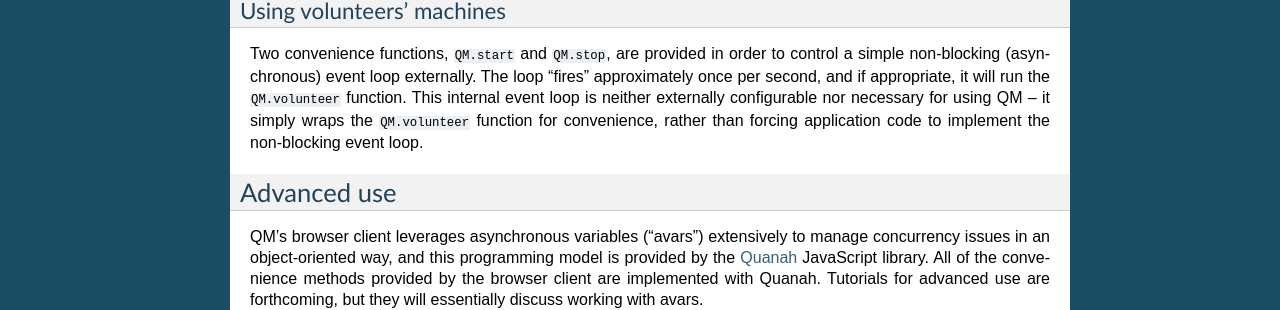
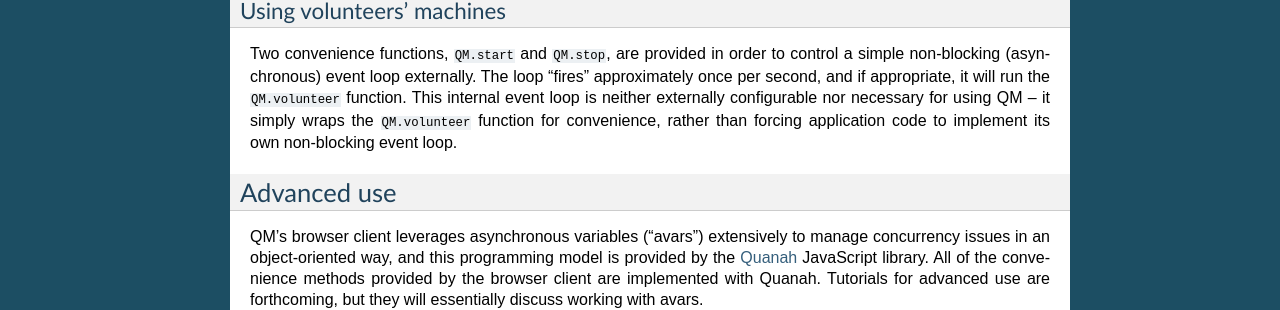
Before and after one commit to qmachine/qmachine, a Sphinx documentation site: the page built from docs/browser-client.rst, in a window 1280 px wide. Shown: the part 767-1077 px from the top of the page. Built offline with Sphinx 7.4.7, drawn with Linux system fonts in a browser that asks for light colours.

Commit message:
Quick change for word choice

```diff
--- a/docs/browser-client.rst
+++ b/docs/browser-client.rst
@@ -58,8 +58,8 @@ to control a simple non-blocking (asynchronous) event loop externally. The loop
 "fires" approximately once per second, and if appropriate, it will run the
 ``QM.volunteer`` function. This internal event loop is neither externally
 configurable nor necessary for using QM -- it simply wraps the ``QM.volunteer``
-function for convenience, rather than forcing application code to implement the
-non-blocking event loop.
+function for convenience, rather than forcing application code to implement its
+own non-blocking event loop.
 
 
 Advanced use
```
